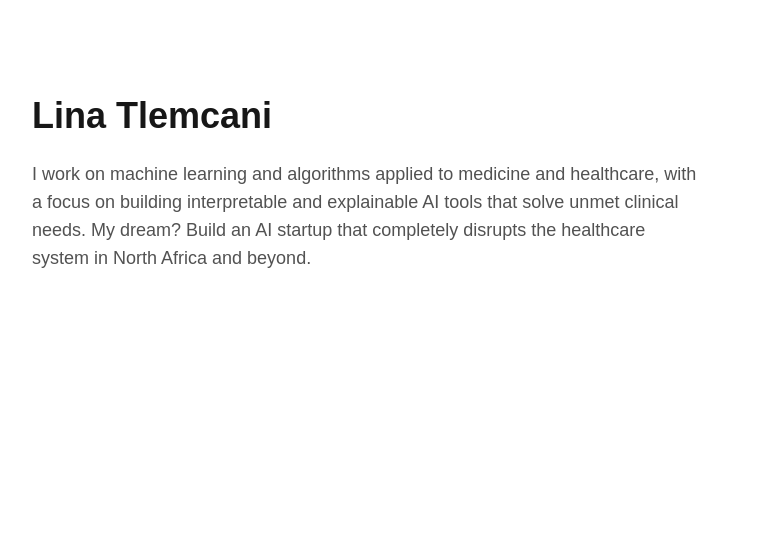
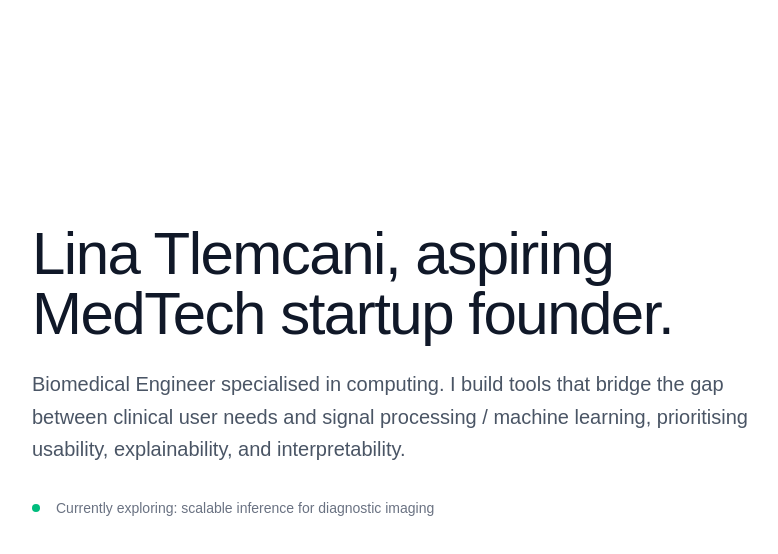
Before and after one commit to upatthestars0/Lina_portfolio, a Next.js app in the folder lina-portfolio/: page / in a window 1280 px wide. Shown: the top 554 px of the page, without its empty margins (120-898 px from the left). Built offline with nearby package versions, Linux system fonts and the light colour scheme.

Commit message:
update hero page

```diff
--- a/lina-portfolio/components/sections/Hero.tsx
+++ b/lina-portfolio/components/sections/Hero.tsx
@@ -1,15 +1,26 @@
+// components/sections/Hero.tsx
+
 export default function Hero() {
     return (
-        <section className="space-y-6">
-        <h1 className="text-4xl font-semibold">
-            Lina Tlemcani
-        </h1>
+        <section className="py-24 md:py-32">
+        <div className="max-w-3xl">
+            {/* We keep the max-width narrow to ensure readability (60-75 characters per line) */}
 
-        <p className="text-lg text-neutral-600 max-w-2xl">
-            I work on machine learning and algorithms applied to medicine and healthcare,
-            with a focus on building interpretable and explainable AI tools that solve unmet clinical needs. My dream?
-            Build an AI startup that completely disrupts the healthcare system in North Africa and beyond.
-        </p>
+            <h1 className="text-4xl md:text-6xl font-medium tracking-tight text-gray-900 mb-6">
+            Lina Tlemcani, aspiring MedTech startup founder.
+            </h1>
+
+            <p className="text-lg md:text-xl text-gray-600 leading-relaxed mb-8">
+            Biomedical Engineer specialised in computing. I build tools that
+            bridge the gap between clinical user needs and signal processing / machine learning,
+            prioritising usability, explainability, and interpretability.
+            </p>
+
+            <div className="flex items-center gap-4 text-sm font-mono text-gray-500">
+            <span className="flex h-2 w-2 rounded-full bg-emerald-500" />
+            Currently exploring: scalable inference for diagnostic imaging
+            </div>
+        </div>
         </section>
-    );
+    )
 }
```
Also changed, not shown: 1 other file (tests, documents, lock files or other folders).
